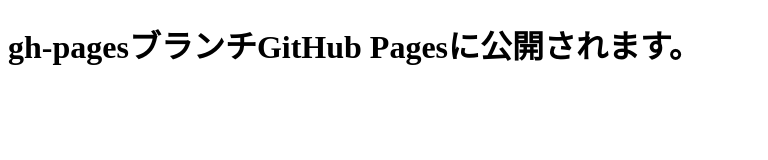
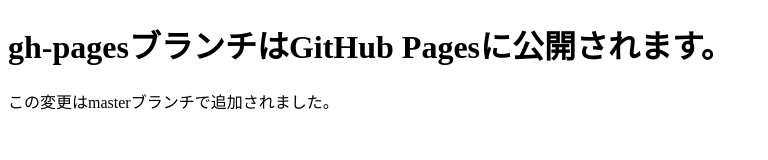
Before and after one commit to gkism/git-study, a plain HTML site: page index.html in a window 1280 px wide. Shown: the whole page, without its empty margins (0-768 px from the left). Drawn offline with Linux system fonts and the light colour scheme.

Commit message:
段落を追加

```diff
--- a/index.html
+++ b/index.html
@@ -5,6 +5,7 @@
     <title>Gitの勉強</title>
 </head>
 <body>
-    <h1>gh-pagesブランチGitHub Pagesに公開されます。</h1>
+    <h1>gh-pagesブランチはGitHub Pagesに公開されます。</h1>
+    <p>この変更はmasterブランチで追加されました。</p>
 </body>
 </html>
```
